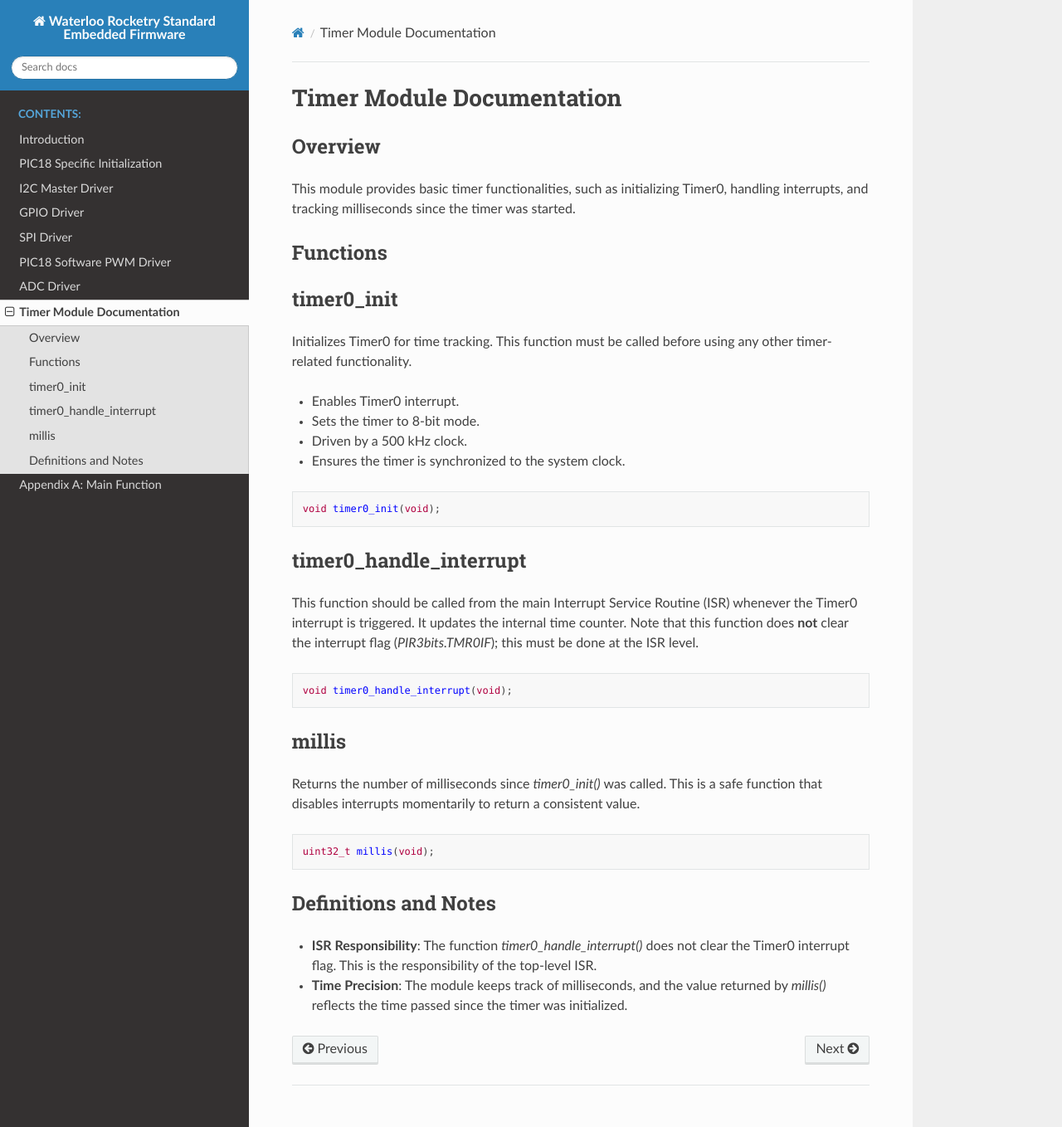
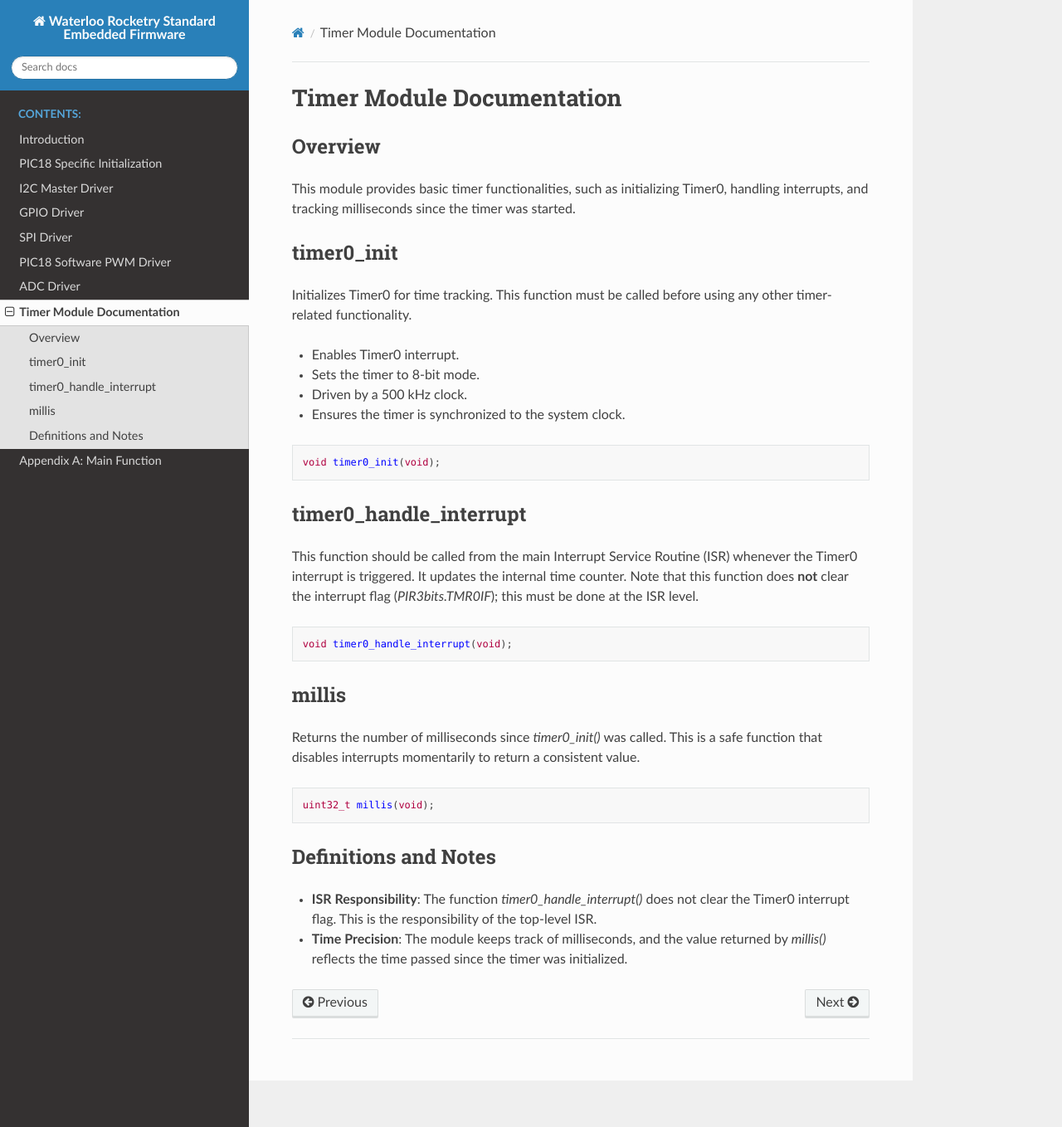
Before and after one commit to waterloo-rocketry/rocketlib, a Sphinx documentation site: the page built from doc/millis.rst, in a window 1280 px wide and 1358 px high. Shown: the whole window at 83% size. Built offline with Sphinx 7.4.7 and the Read the Docs theme 3.1.0, drawn with Linux system fonts in a browser that asks for light colours.

Commit message:
Removing function heading and table of content

```diff
--- a/doc/millis.rst
+++ b/doc/millis.rst
@@ -4,16 +4,6 @@ Timer Module Documentation
 Overview
 --------
 This module provides basic timer functionalities, such as initializing Timer0, handling interrupts, and tracking milliseconds since the timer was started.
-
-Functions
----------
-
-.. toctree::
-   :maxdepth: 2
-   :caption: Functions
-   timer0_init
-   timer0_handle_interrupt
-   millis
 
 .. _timer0_init:
 
```
